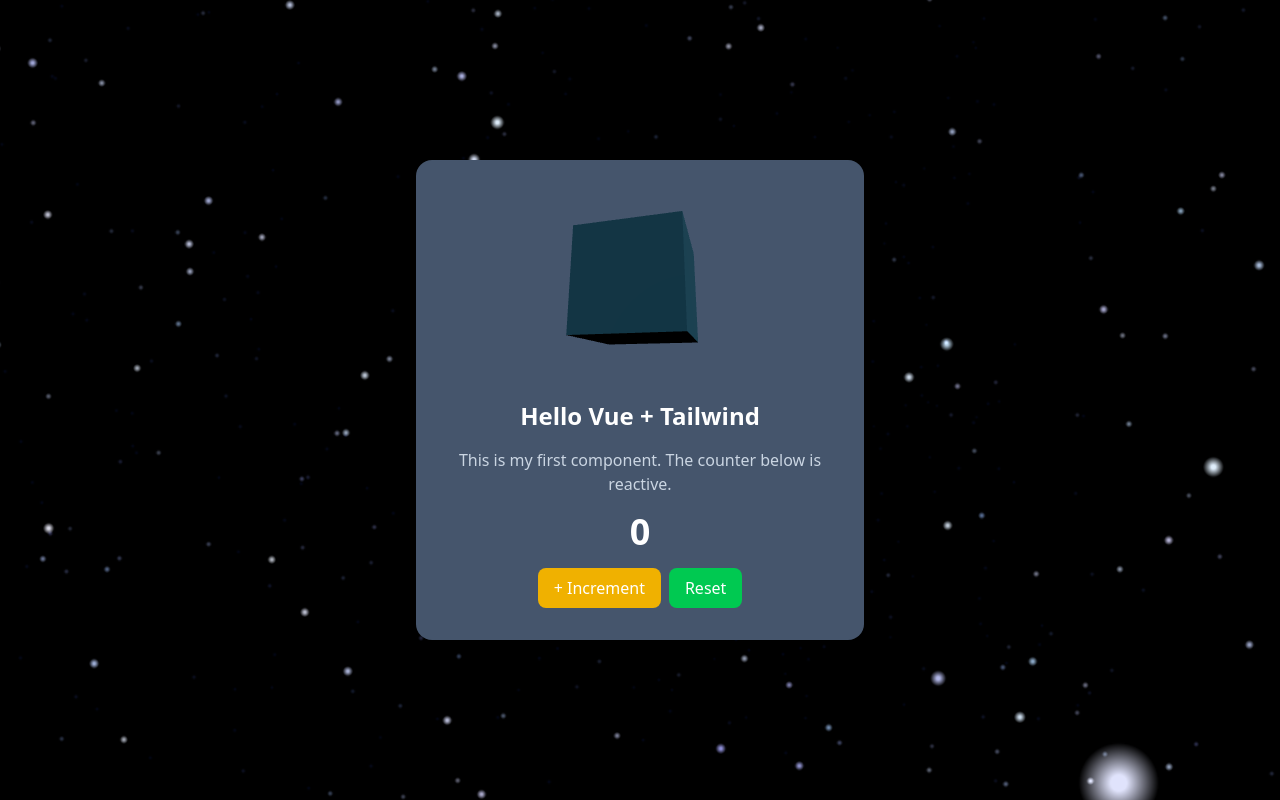
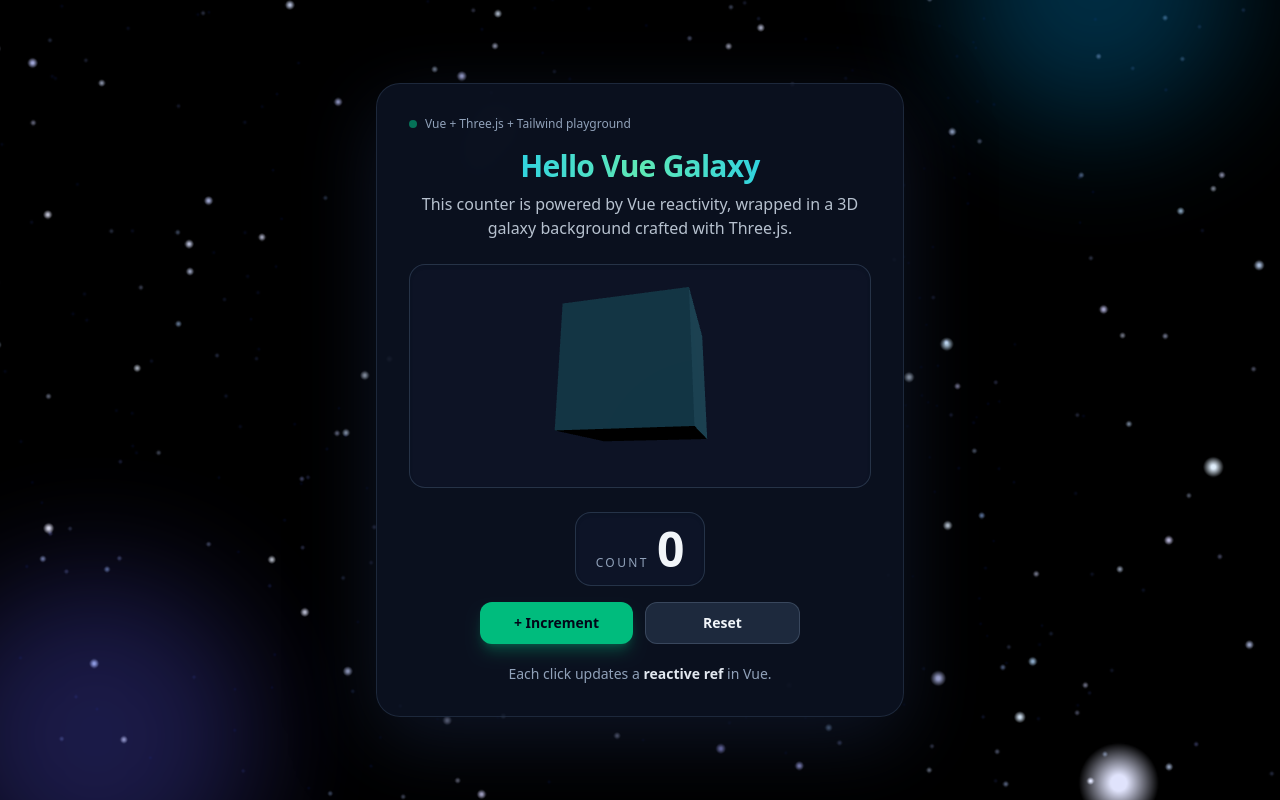
Before and after one commit to Aneek11/vue-first-project, a Vue app: page / in a window 1280 px wide. Built offline with nearby package versions, Linux system fonts and the light colour scheme.

Commit message:
fourth commit

```diff
--- a/src/App.vue
+++ b/src/App.vue
@@ -1,52 +1,104 @@
 <template>
   <div
-    class="relative min-h-screen bg-slate-900 flex items-center justify-center overflow-hidden"
+    class="relative min-h-screen bg-slate-950 text-slate-100 flex items-center justify-center overflow-hidden"
   >
-    <!-- 3D BACKGROUND CANVAS (poori screen, card ke peeche) -->
+    <!-- 3D BACKGROUND -->
     <div
       ref="bgContainer"
       class="pointer-events-none absolute inset-0 z-0"
     ></div>
 
-    <!-- CARD -->
+    <!-- Soft gradient glow behind card -->
     <div
-      class="bg-slate-600 text-white p-8 rounded-2xl shadow-lg w-full max-w-md relative z-10"
+      class="pointer-events-none absolute inset-0 z-0 opacity-70"
+      aria-hidden="true"
     >
+      <div
+        class="absolute -top-40 right-10 h-72 w-72 bg-sky-500/40 blur-3xl rounded-full"
+      ></div>
+      <div
+        class="absolute bottom-[-6rem] left-[-4rem] h-80 w-80 bg-indigo-500/40 blur-3xl rounded-full"
+      ></div>
+    </div>
+
+    <!-- CARD WRAPPER (for max-width & padding on mobile) -->
+    <div class="relative z-10 px-4 sm:px-6 w-full max-w-xl">
+      <div
+        class="group bg-slate-900/70 border border-slate-700/50 rounded-3xl shadow-[0_24px_80px_rgba(15,23,42,0.9)] backdrop-blur-xl px-6 sm:px-8 py-7 sm:py-8 transition-transform duration-300 ease-out hover:-translate-y-1 hover:scale-[1.01]"
+      >
+        <!-- Tiny label -->
+        <div
+          class="flex items-center gap-2 mb-4 text-xs font-medium text-slate-400"
+        >
+          <span
+            class="inline-flex h-2 w-2 rounded-full bg-emerald-400 animate-pulse"
+          ></span>
+          <span>Vue + Three.js + Tailwind playground</span>
+        </div>
+
+        <!-- Top: title + description -->
+        <div class="mb-6 text-center">
+          <h1
+            class="text-2xl sm:text-3xl font-semibold tracking-tight mb-2 bg-gradient-to-r from-sky-400 via-emerald-300 to-sky-400 bg-clip-text text-transparent"
+          >
+            Hello Vue Galaxy
+          </h1>
+          <p class="text-sm sm:text-base text-slate-300/90">
+            This counter is powered by Vue reactivity, wrapped in a 3D galaxy
+            background crafted with Three.js.
+          </p>
+        </div>
+
         <!-- 3D Canvas (cube) -->
         <div
           ref="threeContainer"
-        class="w-full h-48 mb-4 rounded-xl overflow-hidden"
+          class="w-full h-48 sm:h-56 mb-6 rounded-2xl overflow-hidden bg-slate-900/60 border border-slate-700/70 shadow-inner"
         ></div>
 
-      <h1 class="text-2xl font-bold mb-4 text-center">Hello Vue + Tailwind</h1>
-
-      <p class="mb-4 text-slate-300 text-center">
-        This is my first component. The counter below is reactive.
-      </p>
-
+        <!-- Counter -->
         <div class="flex flex-col items-center gap-4">
-        <div class="text-4xl font-semibold">
+          <div
+            class="inline-flex items-baseline gap-2 rounded-2xl bg-slate-900/70 px-5 py-3 border border-slate-700/70 shadow-inner"
+          >
+            <span class="text-xs uppercase tracking-[0.2em] text-slate-400">
+              Count
+            </span>
+            <span class="text-4xl sm:text-5xl font-semibold tabular-nums">
               {{ count }}
+            </span>
           </div>
 
-        <div class="flex gap-2">
+          <!-- Buttons -->
+          <div class="flex flex-col sm:flex-row gap-3 w-full max-w-xs">
             <button
-            class="px-4 py-2 rounded-lg bg-yellow-500 hover:bg-yellow-600 transition"
+              class="flex-1 px-4 py-2.5 rounded-xl bg-emerald-500 hover:bg-emerald-400 active:bg-emerald-500 text-sm font-semibold text-slate-950 shadow-lg shadow-emerald-500/30 transition-colors duration-150"
               @click="increment"
             >
               + Increment
             </button>
             <button
-            class="px-4 py-2 rounded-lg bg-green-500 hover:bg-green-600 transition"
+              class="flex-1 px-4 py-2.5 rounded-xl bg-slate-800 hover:bg-slate-700 active:bg-slate-800 text-sm font-semibold text-slate-100 border border-slate-600/70 transition-colors duration-150"
               @click="reset"
             >
               Reset
             </button>
           </div>
+
+          <!-- Helper text -->
+          <p class="text-xs sm:text-sm text-slate-400 mt-1 text-center">
+            Each click updates a
+            <span class="font-semibold text-slate-200">reactive ref</span>
+            in Vue.
+          </p>
+        </div>
       </div>
     </div>
   </div>
 </template>
+
+
+
+
 <script setup>
 import { ref, onMounted, onUnmounted } from "vue";
 import * as THREE from "three";
```
Lines whose indentation alone changed are shown as unchanged.
